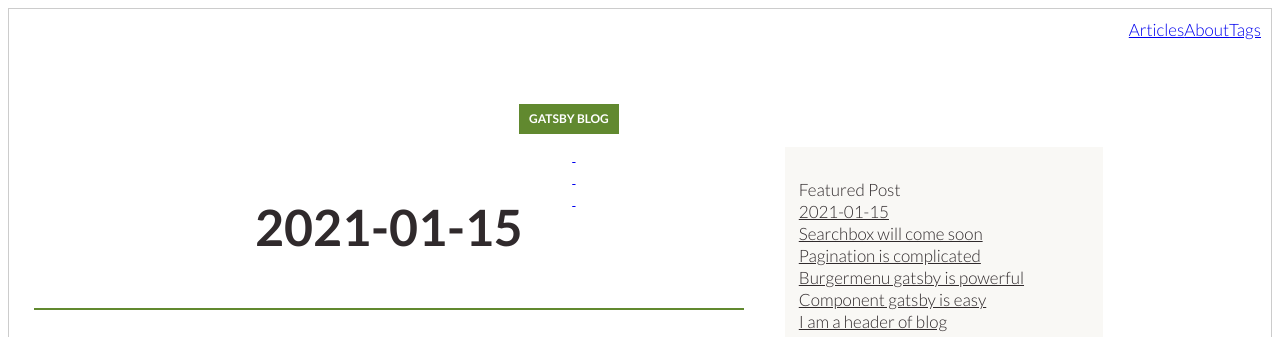
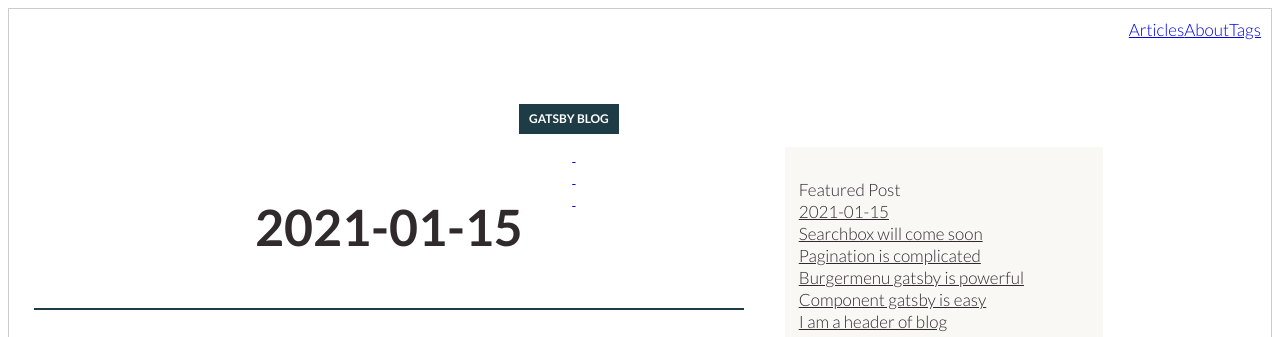
Before and after one commit to 777uliahshafar/sttblog, a Gatsby site: page /2021-01-15/ in a window 1280 px wide. Shown: the top 337 px of the page. Built offline with nearby package versions, Linux system fonts and the light colour scheme; Gatsby itself is replaced by a stand-in of ours.

Commit message:
change colorscheme

```diff
--- a/src/styles/_variable.scss
+++ b/src/styles/_variable.scss
@@ -6,15 +6,15 @@ $boldWeight: 700;
 $gutter: 2%;
 $gutterdbl: (2 * $gutter);
 
-$primaryColor: #61892f;
-$secondaryColor:#eae7dc4b;
+$primaryColor: #1d3c45;
+$secondaryColor: #eae7dc4b;
 $fontColor: #302a2c;
-$color-pallete-1: #222f3e;
+$color-pallete-1: #d2601a;
 $color-pallete-2: #0984e3;
 $color-pallete-3: #4b4c4e;
 $color-pallete-4: #ffffff;
 $color-pallete-5: #fafafa;
 $color-pallete-6: #777777;
 $color-pallete-7: #dfe6e9;
-$color-pallete-8: #000000;
+$color-pallete-8: #1b1819;
 $color-pallete-9: #302a2cd5;
```
